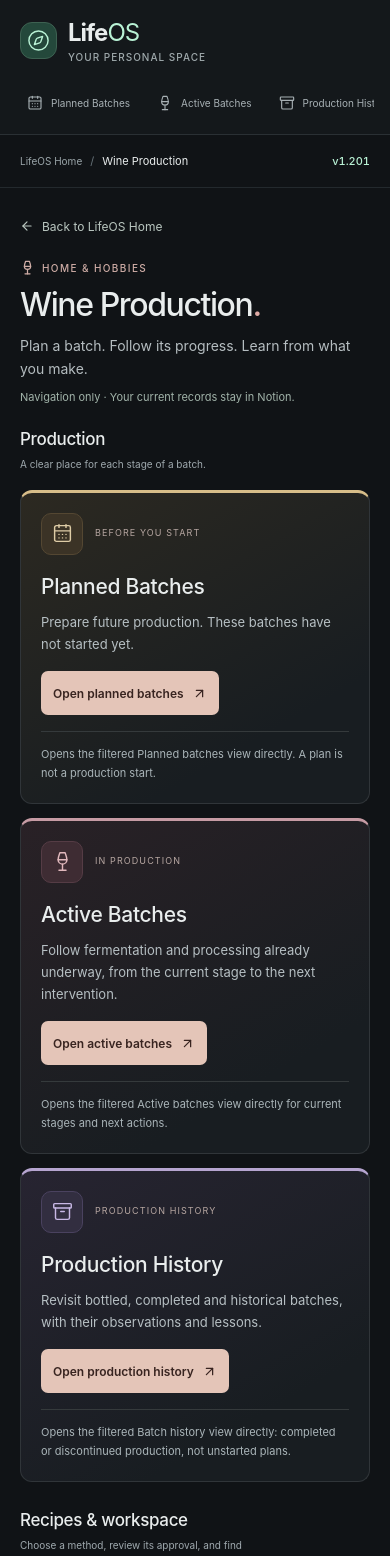
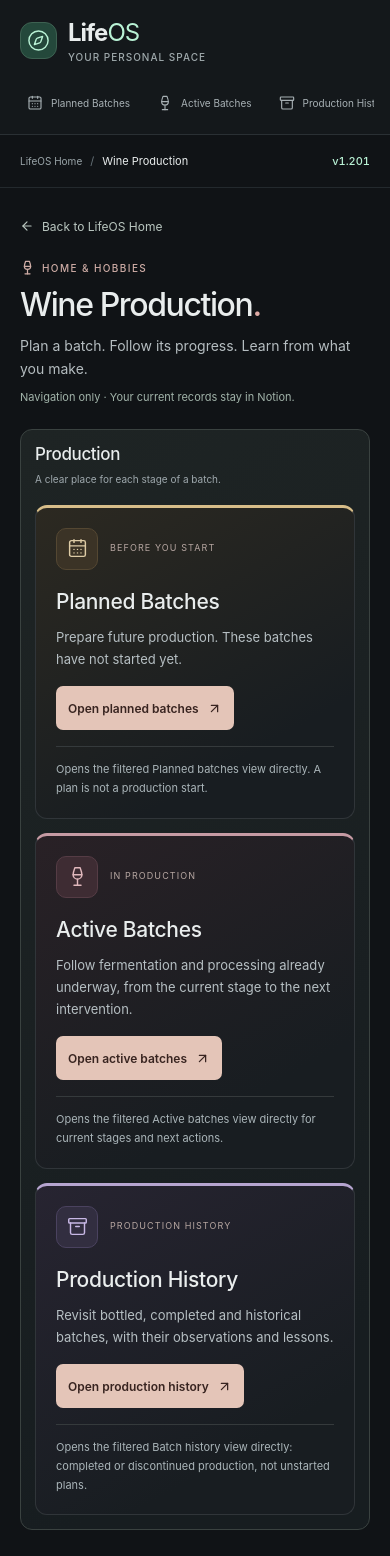
Before and after one commit to Hyrad/lifeos-wine-production, a React (Vite) app: page / in a window 390 px wide. Shown: the top 1556 px of the page. Built offline with nearby package versions, Linux system fonts and the light colour scheme.

Commit message:
WIN-SITE-1202: frame Production section subtly

```diff
--- a/src/wine.css
+++ b/src/wine.css
@@ -75,6 +75,12 @@
   left: 12px;
   bottom: 16px;
   background: #9c7964;
+}
+.wine-production {
+  border: 1px solid #3a4240;
+  border-radius: 14px;
+  padding: 21px 22px 23px;
+  background: linear-gradient(145deg, #1e2424 0%, #171d20 85%);
 }
 .wine-grid {
   display: grid;
@@ -273,6 +279,9 @@
   align-items: center;
 }
 @media (min-width: 701px) and (max-width: 980px) {
+  .wine-production {
+    padding: 18px;
+  }
   .wine-resources-grid {
     grid-template-columns: repeat(2, minmax(0, 1fr));
   }
@@ -291,6 +300,10 @@
   }
 }
 @media (max-width: 700px) {
+  .wine-production {
+    padding: 14px;
+    border-radius: 12px;
+  }
   .wine-page main {
     padding-top: 16px;
   }
```
